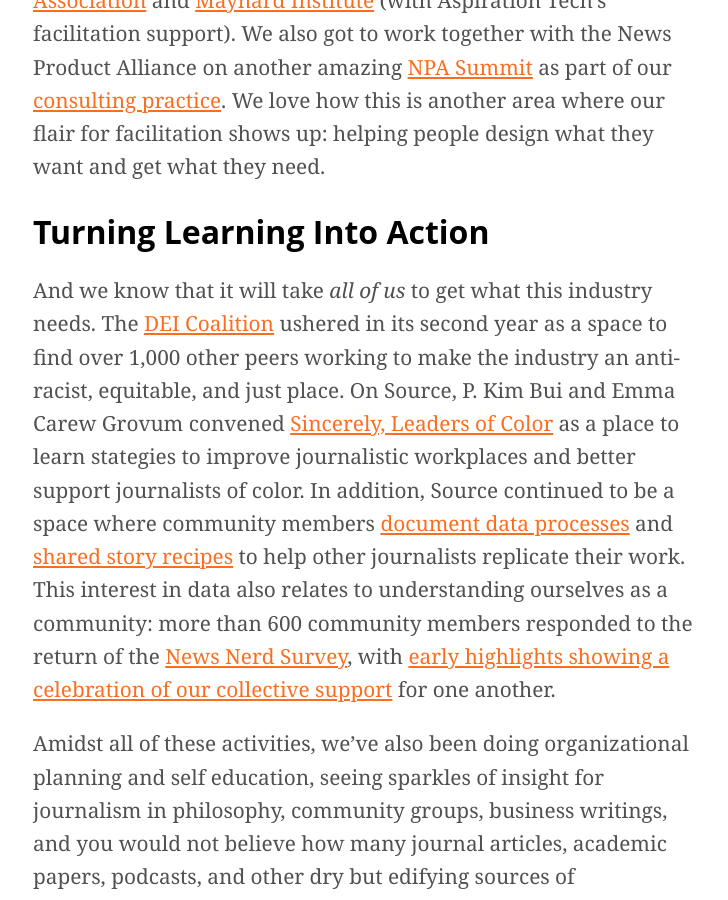
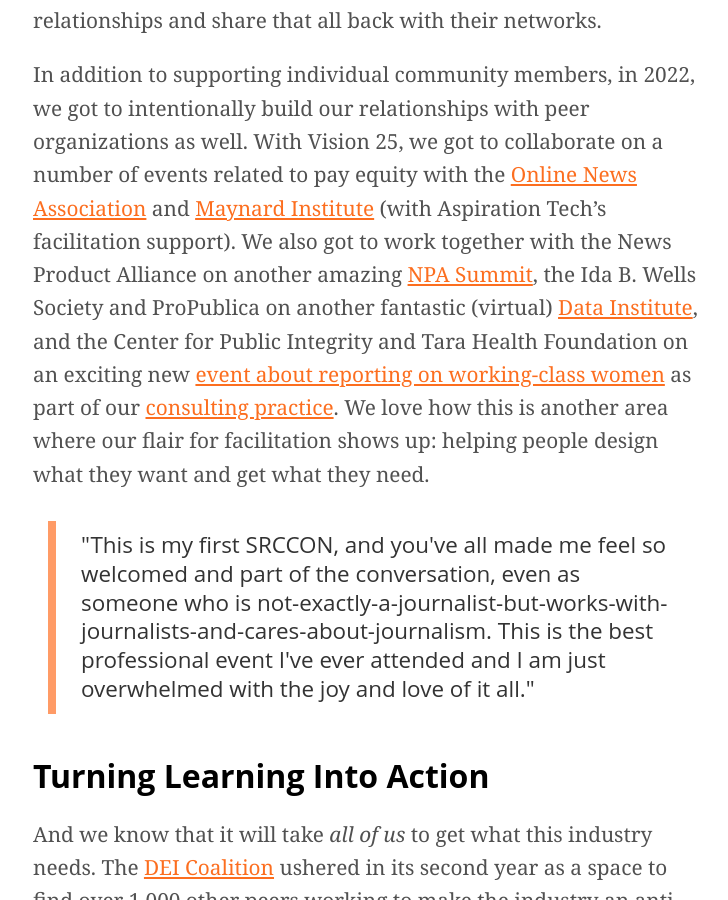
Before and after one commit to OpenNews/opennews-website, a Jekyll site: the page built from _posts/2022-12-20-2022-year-end.md, in a window 1280 px wide and 900 px high, scrolled down 2531 px. Shown: the whole window, without its empty margins (117-845 px from the left). Built offline with Jekyll 4.4.1, drawn with Linux system fonts in a browser that asks for light colours; nearby versions of some CDN libraries; some web fonts are replaced; comment, search, counter and statistics services are not loaded; some of the changed text lies outside the part shown.

Commit message:
adding quotes

```diff
--- a/_posts/2022-12-20-2022-year-end.md
+++ b/_posts/2022-12-20-2022-year-end.md
@@ -18,11 +18,15 @@
 
 At [SRCCON 2022](http://2022.srccon.org) and [SRCCON:CARE](http://srccon.org/srccon-care-2022/), we had the chance to practice the world as we want it to be: co-creating inclusive spaces where we get to learn and grow together with peers. By learning from each other, we have the chance to reconsider how we do things, [as An Xiao Mina described](https://www.niemanlab.org/2022/12/journalism-in-a-time-of-permacrisis/). Participants at SRCCON 2022 shared concrete strategies on how to implement changes in our practice, on everything from [countering polarization in science reporting](https://source.opennews.org/articles/four-things-newsrooms-can-do-right-now-counter-sci/) to considering [security of sources when reporting on abortion](https://source.opennews.org/articles/source-security-reporting-abortion/). With SRCCON:CARE, participants shared [how care shows up](https://source.opennews.org/articles/how-we-take-care-highlights-srcconcare-participant/) in all areas of life and how to distribute networks of support and care. By stepping into different modes of leadership, whether it be facilitating a session, volunteering, asking a vulnerable question, or pulling together a support spreadsheet, community members demonstrated different ways to facilitate care and change making.
 
+<blockquote>"I’m very grateful this space exists. Thank you to the ideators, the organizers, the resource bearers, and the volunteers! It's really hard to carry the torch of care against the tides of this industry and its posture of reactivity that perpetuates crises."</blockquote>
+
 ## Strengthening networks, building skills
 
 Each time we get to learn together or collaborate is a chance to get to know each other better and fortify this growing network. One concrete way we help make that happen is through our [Scholarships+ program](/what/community/scholarships). We [gave out 52 stipends to journalists](https://source.opennews.org/articles/how-people-used-scholarships-program-2022/) to attend conferences, trainings, leadership development programs, and get focused 1-on-1 support. These learning opportunities are not only a way to build skills, but also a chance to form new relationships and share that all back with their networks.
 
-In addition to supporting individual community members, in 2022, we got to intentionally build our relationships with peer organizations as well. With Vision 25, we got to collaborate on a number of events related to pay equity with the [Online News Association](https://ona22.journalists.org/sessions/vision25/) and [Maynard Institute](https://www.crowdcast.io/e/pay-equity-vision25-media-2070?utm_source=profile&utm_medium=profile_web&utm_campaign=profile) (with Aspiration Tech's facilitation support). We also got to work together with the News Product Alliance on another amazing [NPA Summit](http://newsproduct.org/summit) as part of our [consulting practice](https://opennews.org/hire-us). We love how this is another area where our flair for facilitation shows up: helping people design what they want and get what they need.
+In addition to supporting individual community members, in 2022, we got to intentionally build our relationships with peer organizations as well. With Vision 25, we got to collaborate on a number of events related to pay equity with the [Online News Association](https://ona22.journalists.org/sessions/vision25/) and [Maynard Institute](https://www.crowdcast.io/e/pay-equity-vision25-media-2070?utm_source=profile&utm_medium=profile_web&utm_campaign=profile) (with Aspiration Tech's facilitation support). We also got to work together with the News Product Alliance on another amazing [NPA Summit](http://newsproduct.org/summit), the Ida B. Wells Society and ProPublica on another fantastic (virtual) [Data Institute](https://projects.propublica.org/graphics/data-institute-2022#), and the Center for Public Integrity and Tara Health Foundation on an exciting new [event about reporting on working-class women](https://source.opennews.org/articles/stop-victim-narrative-and-other-tips-covering-work/) as part of our [consulting practice](https://opennews.org/hire-us). We love how this is another area where our flair for facilitation shows up: helping people design what they want and get what they need.
+
+<blockquote>"This is my first SRCCON, and you've all made me feel so welcomed and part of the conversation, even as someone who is not-exactly-a-journalist-but-works-with-journalists-and-cares-about-journalism.  This is the best professional event I've ever attended and I am just overwhelmed with the joy and love of it all."</blockquote>
 
 ## Turning learning into action
 
```
